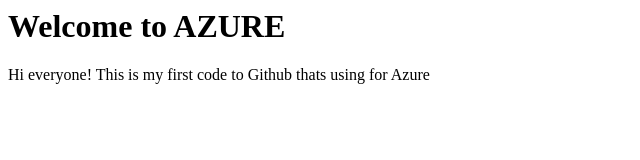
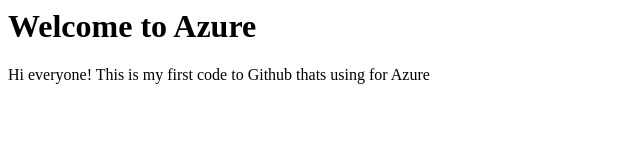
Before and after one commit to monu786/cloudnative, a plain HTML site: page index.html in a window 1280 px wide. Shown: the full height of the page, 0-640 px from the left. Drawn offline with Linux system fonts and the light colour scheme.

Commit message:
Update index.html

```diff
--- a/index.html
+++ b/index.html
@@ -1,4 +1,4 @@
 <dev class="head">
-  <h1>Welcome to AZURE</h1>
+  <h1>Welcome to Azure</h1>
   <p class="para">Hi everyone! This is my first code to Github thats using for Azure</p>
 </dev>
```
